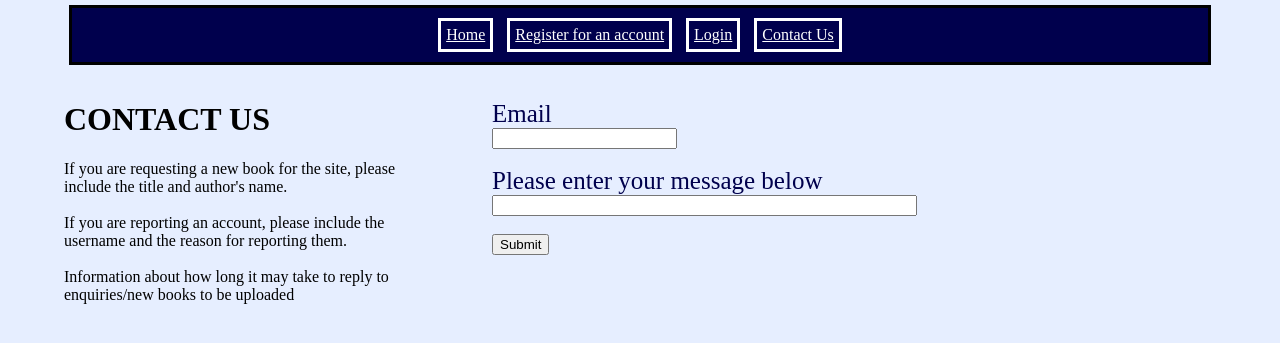
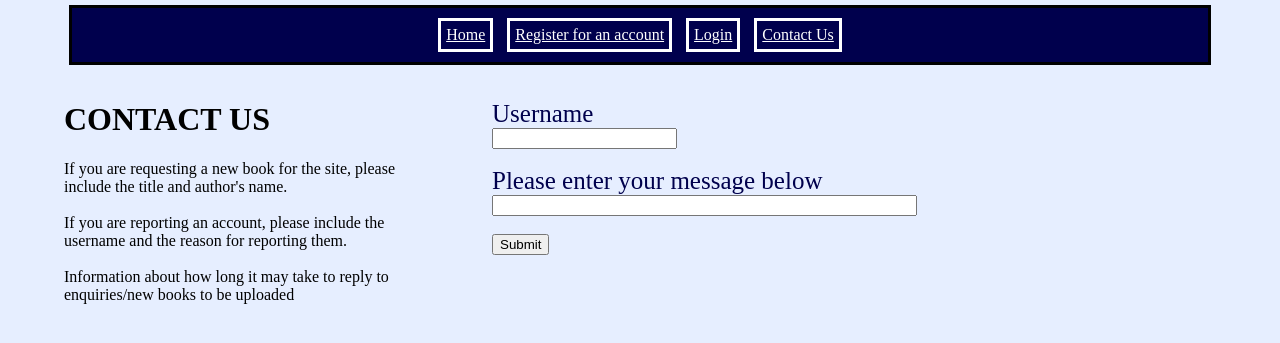
Before and after one commit to DuncanMather/what_the_book_project, a Django app: page /home/contactus/ in a window 1280 px wide. Shown: the part 106-449 px from the top of the page. Run offline with Django 3.2, Linux system fonts and the light colour scheme.

Commit message:
contact page says username

```diff
--- a/templates/what_the_book/contactus.html
+++ b/templates/what_the_book/contactus.html
@@ -26,7 +26,7 @@ Contact us
 
         <div class = "formPlacement">
             <form>
-                <label>Email</label><br />
+                <label>Username</label><br />
                 <input type = "text" size = 20><br />
                 <br />
 
```
